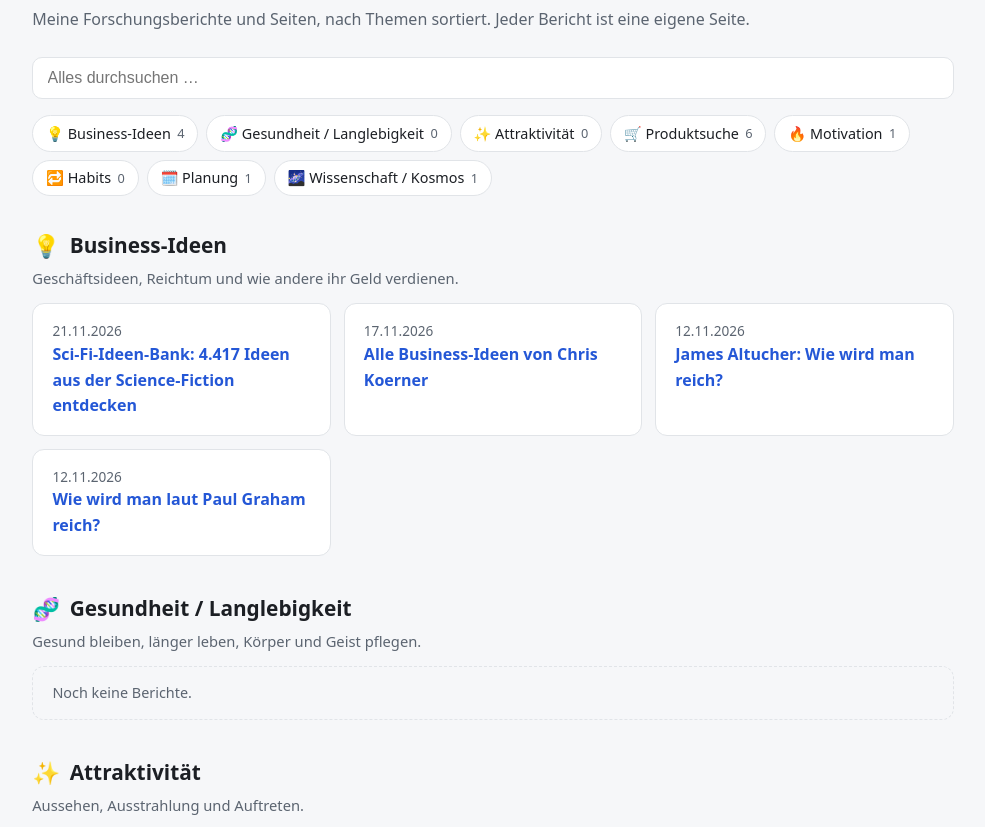
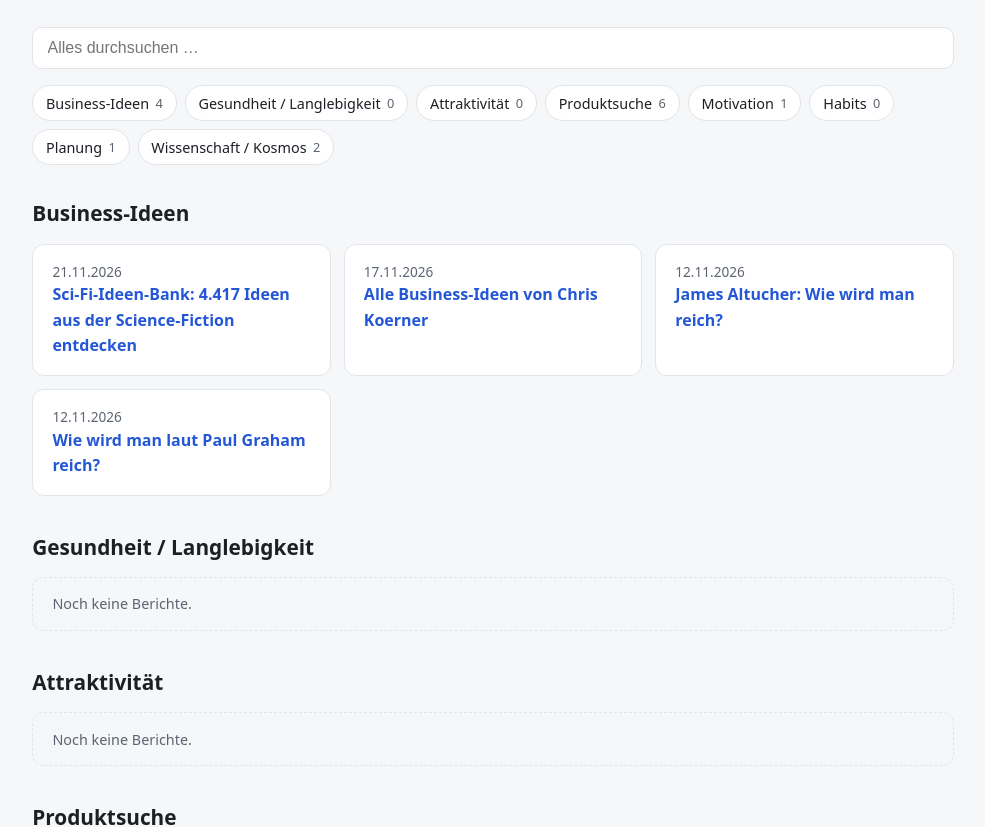
Before and after one commit to vulcano9/research, a plain HTML site: page index.html in a window 1280 px wide. Shown: the part 86-913 px from the top of the page, without its empty margins (147-1132 px from the left). Drawn offline with Linux system fonts and the light colour scheme.

Commit message:
Übersicht: Emojis und Unterzeilen entfernt (unslop-ui), Zähler Wissenschaft korrigiert

```diff
--- a/index.html
+++ b/index.html
@@ -13,17 +13,14 @@
   html { scroll-behavior:smooth; }
   body { margin:0; font:16px/1.6 system-ui,-apple-system,Segoe UI,sans-serif; background:var(--bg); color:var(--fg); }
   main { max-width:960px; margin:0 auto; padding:2.5rem 1.2rem 4rem; }
-  h1 { margin:0 0 .3rem; font-size:1.9rem; }
-  .sub { color:var(--muted); margin:0 0 1.5rem; }
+  h1 { margin:0 0 1.5rem; font-size:1.9rem; }
   input { width:100%; padding:.7rem .9rem; font-size:1rem; border:1px solid var(--line); border-radius:10px; background:var(--card); color:var(--fg); margin-bottom:1rem; }
   nav { display:flex; flex-wrap:wrap; gap:.5rem; margin-bottom:2rem; }
   nav a { display:inline-flex; align-items:center; gap:.4rem; padding:.35rem .8rem; border:1px solid var(--line); border-radius:999px; background:var(--card); color:var(--fg); text-decoration:none; font-size:.9rem; }
   nav a:hover, nav a:focus-visible { border-color:var(--accent); outline:none; }
   nav .n { color:var(--muted); font-size:.8rem; }
   section { margin-bottom:2.2rem; scroll-margin-top:1rem; }
-  section h2 { display:flex; align-items:center; gap:.6rem; margin:0 0 .2rem; font-size:1.3rem; }
-  section h2 .ico { font-size:1.4rem; }
-  section .desc { margin:0 0 .8rem; color:var(--muted); font-size:.92rem; }
+  section h2 { margin:0 0 .8rem; font-size:1.3rem; }
   ul { list-style:none; padding:0; margin:0; display:grid; grid-template-columns:repeat(auto-fill,minmax(270px,1fr)); gap:.8rem; }
   a.card { display:block; height:100%; padding:1rem 1.2rem; background:var(--card); border:1px solid var(--line); border-radius:12px; text-decoration:none; color:inherit; transition:border-color .15s, transform .15s; }
   a.card:hover, a.card:focus-visible { border-color:var(--accent); transform:translateY(-2px); outline:none; }
@@ -36,23 +33,21 @@
 <body>
 <main>
   <h1>Deep Research</h1>
-  <p class="sub">Meine Forschungsberichte und Seiten, nach Themen sortiert. Jeder Bericht ist eine eigene Seite.</p>
   <input id="q" type="search" placeholder="Alles durchsuchen …" aria-label="Alles durchsuchen">
 
   <nav aria-label="Kategorien">
-    <a href="#business">💡 Business-Ideen <span class="n">4</span></a>
-    <a href="#gesundheit">🧬 Gesundheit / Langlebigkeit <span class="n">0</span></a>
-    <a href="#attraktivitaet">✨ Attraktivität <span class="n">0</span></a>
-    <a href="#produktsuche">🛒 Produktsuche <span class="n">6</span></a>
-    <a href="#motivation">🔥 Motivation <span class="n">1</span></a>
-    <a href="#habits">🔁 Habits <span class="n">0</span></a>
-    <a href="#planung">🗓️ Planung <span class="n">1</span></a>
-    <a href="#wissenschaft">🌌 Wissenschaft / Kosmos <span class="n">1</span></a>
+    <a href="#business">Business-Ideen <span class="n">4</span></a>
+    <a href="#gesundheit">Gesundheit / Langlebigkeit <span class="n">0</span></a>
+    <a href="#attraktivitaet">Attraktivität <span class="n">0</span></a>
+    <a href="#produktsuche">Produktsuche <span class="n">6</span></a>
+    <a href="#motivation">Motivation <span class="n">1</span></a>
+    <a href="#habits">Habits <span class="n">0</span></a>
+    <a href="#planung">Planung <span class="n">1</span></a>
+    <a href="#wissenschaft">Wissenschaft / Kosmos <span class="n">2</span></a>
   </nav>
 
   <section id="business">
-    <h2><span class="ico">💡</span>Business-Ideen</h2>
-    <p class="desc">Geschäftsideen, Reichtum und wie andere ihr Geld verdienen.</p>
+    <h2>Business-Ideen</h2>
     <ul>
       <li data-s="sci-fi idea bank science fiction ideen bank packy mccormick not boring technovelgy erfindungen startups gebaut bits atome varda prophetic pipedream astroforge philip k. dick zukunft technik datenbank">
         <a class="card" href="researches/26.11.21_scifi_idea_bank/bericht.html">
@@ -82,20 +77,17 @@
   </section>
 
   <section id="gesundheit">
-    <h2><span class="ico">🧬</span>Gesundheit / Langlebigkeit</h2>
-    <p class="desc">Gesund bleiben, länger leben, Körper und Geist pflegen.</p>
+    <h2>Gesundheit / Langlebigkeit</h2>
     <div class="placeholder" data-s="gesundheit langlebigkeit">Noch keine Berichte.</div>
   </section>
 
   <section id="attraktivitaet">
-    <h2><span class="ico">✨</span>Attraktivität</h2>
-    <p class="desc">Aussehen, Ausstrahlung und Auftreten.</p>
+    <h2>Attraktivität</h2>
     <div class="placeholder" data-s="attraktivität attraktivitaet">Noch keine Berichte.</div>
   </section>
 
   <section id="produktsuche">
-    <h2><span class="ico">🛒</span>Produktsuche</h2>
-    <p class="desc">Produkte vergleichen und das Passende finden.</p>
+    <h2>Produktsuche</h2>
     <ul>
       <li data-s="stiftplotter pen plotter handschrift briefe serienbrief uuna tek idraw h se a3 iauto axidraw inkscape plotter füller kugelschreiber">
         <a class="card" href="researches/26.11.22_stiftplotter_handschrift_briefe/bericht.html">
@@ -137,8 +129,7 @@
   </section>
 
   <section id="motivation">
-    <h2><span class="ico">🔥</span>Motivation</h2>
-    <p class="desc">Bilder und Sprüche, die mich antreiben.</p>
+    <h2>Motivation</h2>
     <ul>
       <li data-s="motivation bilder sprüche inspiration">
         <a class="card" href="motivation/index.html">
@@ -150,14 +141,12 @@
   </section>
 
   <section id="habits">
-    <h2><span class="ico">🔁</span>Habits</h2>
-    <p class="desc">Gewohnheiten aufbauen und beibehalten.</p>
+    <h2>Habits</h2>
     <div class="placeholder" data-s="habits gewohnheiten">Noch keine Berichte.</div>
   </section>
 
   <section id="planung">
-    <h2><span class="ico">🗓️</span>Planung</h2>
-    <p class="desc">Reisen, Termine und Vorhaben planen.</p>
+    <h2>Planung</h2>
     <ul>
       <li data-s="anreise klinik maximilian scheidegg reha kur bahn zug dresden röthenbach allgäu februar 2027 reise planung">
         <a class="card" href="planung/anreise_klinik_scheidegg.html">
@@ -169,13 +158,12 @@
   </section>
 
   <section id="wissenschaft">
-    <h2><span class="ico">🌌</span>Wissenschaft / Kosmos</h2>
-    <p class="desc">Große Fragen zu Universum, Physik, Mathematik und Information, mit seriösen Quellen geprüft.</p>
+    <h2>Wissenschaft / Kosmos</h2>
     <ul>
       <li data-s="music of the primes masullo riemann riemannsche vermutung grh hecke l-funktion zeta nullstellen primzahlen beweis spurformel conrad vakil tao alpöge alpoege claude lean ki mathematik">
         <a class="card" href="researches/26.11.21_music_of_the_primes/bericht.html">
           <div class="date">21.11.2026</div>
-          <div class="title">„The Music of the Primes": Masullos Beweisanspruch zur Riemannschen Vermutung</div>
+          <div class="title">„The Music of the Primes“: Masullos Beweisanspruch zur Riemannschen Vermutung</div>
         </a>
       </li>
       <li data-s="universum entpackungsmaschine dekompression quantenfluktuationen rauschen decoder superintelligenz zyklus ewige wiederkehr weißes loch weisses loch schwarzes loch hawking strahlung kosmologie physik information linde tegmark penrose rovelli">
```
